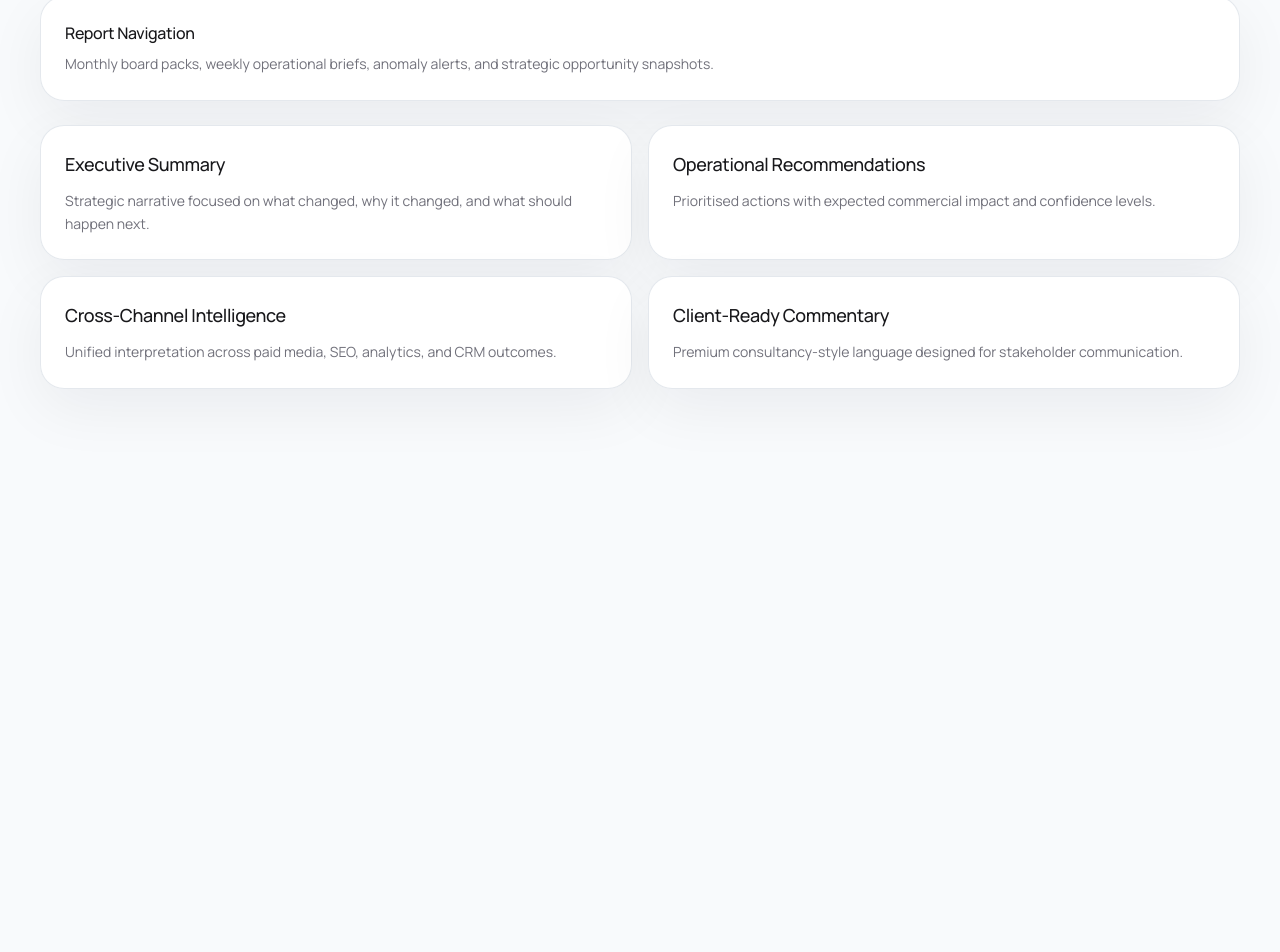
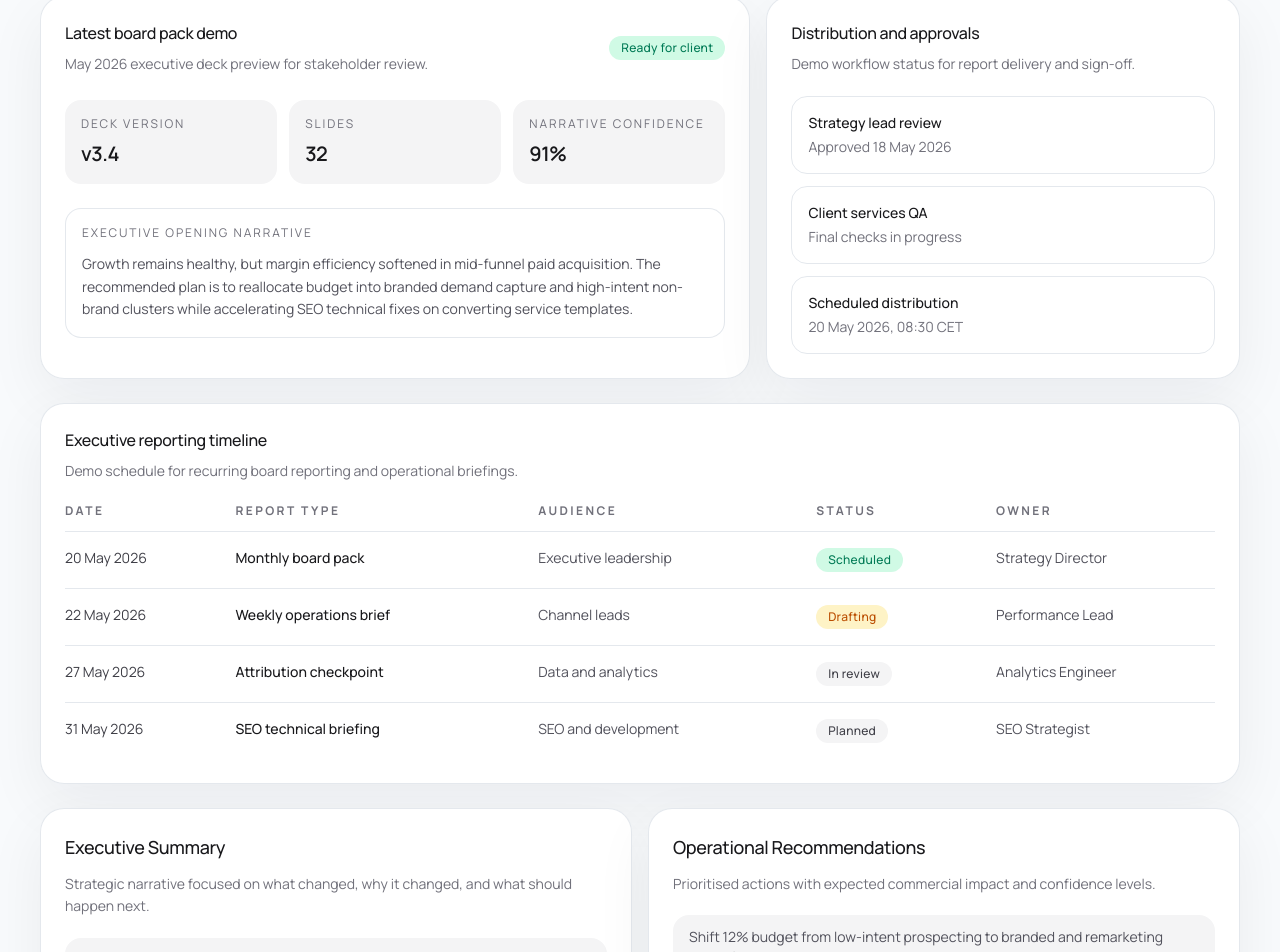
Before and after one commit to CognitiveFire/analytics, a Next.js app: page /reports in a window 1280 px wide. Shown: the part 368-1320 px from the top of the page. Before the commit the page ends 800 px from the top, so only its background shows below. Built offline with nearby package versions, Linux system fonts and the light colour scheme.

Commit message:
Add demo content to executive reporting portal

```diff
--- a/app/reports/page.tsx
+++ b/app/reports/page.tsx
@@ -1,5 +1,6 @@
 import { ReportSections } from "@/components/reports/report-sections";
 import { PlatformShell } from "@/components/layout/platform-shell";
+import { Badge } from "@/components/ui/badge";
 import { Card, CardDescription, CardTitle } from "@/components/ui/card";
 
 export default function ReportsPage() {
@@ -15,11 +16,101 @@ export default function ReportsPage() {
           </p>
         </div>
 
+        <div className="grid gap-4 lg:grid-cols-[1.2fr_0.8fr]">
+          <Card>
+            <div className="flex flex-wrap items-center justify-between gap-3">
+              <div>
+                <CardTitle>Latest board pack demo</CardTitle>
+                <CardDescription className="mt-2">May 2026 executive deck preview for stakeholder review.</CardDescription>
+              </div>
+              <Badge variant="success">Ready for client</Badge>
+            </div>
+
+            <div className="mt-6 grid gap-3 sm:grid-cols-3">
+              <div className="rounded-2xl bg-zinc-100 p-4 dark:bg-zinc-800/60">
+                <p className="text-xs uppercase tracking-[0.16em] text-zinc-500">Deck version</p>
+                <p className="mt-2 text-xl font-semibold tracking-tight">v3.4</p>
+              </div>
+              <div className="rounded-2xl bg-zinc-100 p-4 dark:bg-zinc-800/60">
+                <p className="text-xs uppercase tracking-[0.16em] text-zinc-500">Slides</p>
+                <p className="mt-2 text-xl font-semibold tracking-tight">32</p>
+              </div>
+              <div className="rounded-2xl bg-zinc-100 p-4 dark:bg-zinc-800/60">
+                <p className="text-xs uppercase tracking-[0.16em] text-zinc-500">Narrative confidence</p>
+                <p className="mt-2 text-xl font-semibold tracking-tight">91%</p>
+              </div>
+            </div>
+
+            <div className="mt-6 rounded-2xl border border-zinc-200/80 bg-white/75 p-4 dark:border-zinc-800 dark:bg-zinc-900/70">
+              <p className="text-xs uppercase tracking-[0.16em] text-zinc-500">Executive opening narrative</p>
+              <p className="mt-3 text-sm leading-relaxed text-zinc-600 dark:text-zinc-300">
+                Growth remains healthy, but margin efficiency softened in mid-funnel paid acquisition. The recommended
+                plan is to reallocate budget into branded demand capture and high-intent non-brand clusters while
+                accelerating SEO technical fixes on converting service templates.
+              </p>
+            </div>
+          </Card>
+
+          <Card>
+            <CardTitle>Distribution and approvals</CardTitle>
+            <CardDescription className="mt-2">Demo workflow status for report delivery and sign-off.</CardDescription>
+
+            <div className="mt-5 space-y-3">
+              <div className="rounded-2xl border border-zinc-200/80 p-4 dark:border-zinc-800">
+                <p className="text-sm font-medium">Strategy lead review</p>
+                <p className="mt-1 text-sm text-zinc-500 dark:text-zinc-400">Approved 18 May 2026</p>
+              </div>
+              <div className="rounded-2xl border border-zinc-200/80 p-4 dark:border-zinc-800">
+                <p className="text-sm font-medium">Client services QA</p>
+                <p className="mt-1 text-sm text-zinc-500 dark:text-zinc-400">Final checks in progress</p>
+              </div>
+              <div className="rounded-2xl border border-zinc-200/80 p-4 dark:border-zinc-800">
+                <p className="text-sm font-medium">Scheduled distribution</p>
+                <p className="mt-1 text-sm text-zinc-500 dark:text-zinc-400">20 May 2026, 08:30 CET</p>
+              </div>
+            </div>
+          </Card>
+        </div>
+
         <Card>
-          <CardTitle>Report Navigation</CardTitle>
+          <CardTitle>Executive reporting timeline</CardTitle>
           <CardDescription className="mt-2">
-            Monthly board packs, weekly operational briefs, anomaly alerts, and strategic opportunity snapshots.
+            Demo schedule for recurring board reporting and operational briefings.
           </CardDescription>
+
+          <div className="mt-5 overflow-x-auto">
+            <table className="w-full min-w-[820px] text-left text-sm">
+              <thead className="text-xs uppercase tracking-[0.2em] text-zinc-500">
+                <tr>
+                  <th className="pb-3">Date</th>
+                  <th className="pb-3">Report type</th>
+                  <th className="pb-3">Audience</th>
+                  <th className="pb-3">Status</th>
+                  <th className="pb-3">Owner</th>
+                </tr>
+              </thead>
+              <tbody>
+                {[
+                  ["20 May 2026", "Monthly board pack", "Executive leadership", "Scheduled", "Strategy Director"],
+                  ["22 May 2026", "Weekly operations brief", "Channel leads", "Drafting", "Performance Lead"],
+                  ["27 May 2026", "Attribution checkpoint", "Data and analytics", "In review", "Analytics Engineer"],
+                  ["31 May 2026", "SEO technical briefing", "SEO and development", "Planned", "SEO Strategist"],
+                ].map((row) => (
+                  <tr className="border-t border-zinc-200/70 align-top dark:border-zinc-800" key={row[0] + row[1]}>
+                    <td className="py-4 pr-3 text-zinc-700 dark:text-zinc-200">{row[0]}</td>
+                    <td className="py-4 pr-3 font-medium text-zinc-900 dark:text-zinc-100">{row[1]}</td>
+                    <td className="py-4 pr-3 text-zinc-600 dark:text-zinc-300">{row[2]}</td>
+                    <td className="py-4 pr-3">
+                      <Badge variant={row[3] === "Scheduled" ? "success" : row[3] === "Drafting" ? "warning" : "neutral"}>
+                        {row[3]}
+                      </Badge>
+                    </td>
+                    <td className="py-4 text-zinc-600 dark:text-zinc-300">{row[4]}</td>
+                  </tr>
+                ))}
+              </tbody>
+            </table>
+          </div>
         </Card>
 
         <ReportSections />
--- a/components/reports/report-sections.tsx
+++ b/components/reports/report-sections.tsx
@@ -4,18 +4,34 @@ const sections = [
   {
     heading: "Executive Summary",
     description: "Strategic narrative focused on what changed, why it changed, and what should happen next.",
+    highlights: [
+      "Paid efficiency softened while volume stayed stable across core campaigns.",
+      "Brand demand capture remains the clearest short-term margin opportunity.",
+    ],
   },
   {
     heading: "Operational Recommendations",
     description: "Prioritised actions with expected commercial impact and confidence levels.",
+    highlights: [
+      "Shift 12% budget from low-intent prospecting to branded and remarketing campaigns.",
+      "Implement SEO fixes on high-converting service templates before next crawl cycle.",
+    ],
   },
   {
     heading: "Cross-Channel Intelligence",
     description: "Unified interpretation across paid media, SEO, analytics, and CRM outcomes.",
+    highlights: [
+      "Lead quality variance is concentrated in mobile paid traffic from broad match groups.",
+      "Organic landing pages with strongest engagement are under-supported by paid campaigns.",
+    ],
   },
   {
     heading: "Client-Ready Commentary",
     description: "Premium consultancy-style language designed for stakeholder communication.",
+    highlights: [
+      "Margin pressure is manageable with targeted budget correction and tracking hygiene.",
+      "The next 30-day plan prioritises efficient growth and confidence in attribution.",
+    ],
   },
 ];
 
@@ -26,6 +42,14 @@ export function ReportSections() {
         <Card key={section.heading}>
           <CardTitle className="text-lg">{section.heading}</CardTitle>
           <CardDescription className="mt-3">{section.description}</CardDescription>
+
+          <div className="mt-5 space-y-2">
+            {section.highlights.map((highlight) => (
+              <p className="rounded-2xl bg-zinc-100 px-4 py-3 text-sm text-zinc-600 dark:bg-zinc-800/70 dark:text-zinc-300" key={highlight}>
+                {highlight}
+              </p>
+            ))}
+          </div>
         </Card>
       ))}
     </div>
```
